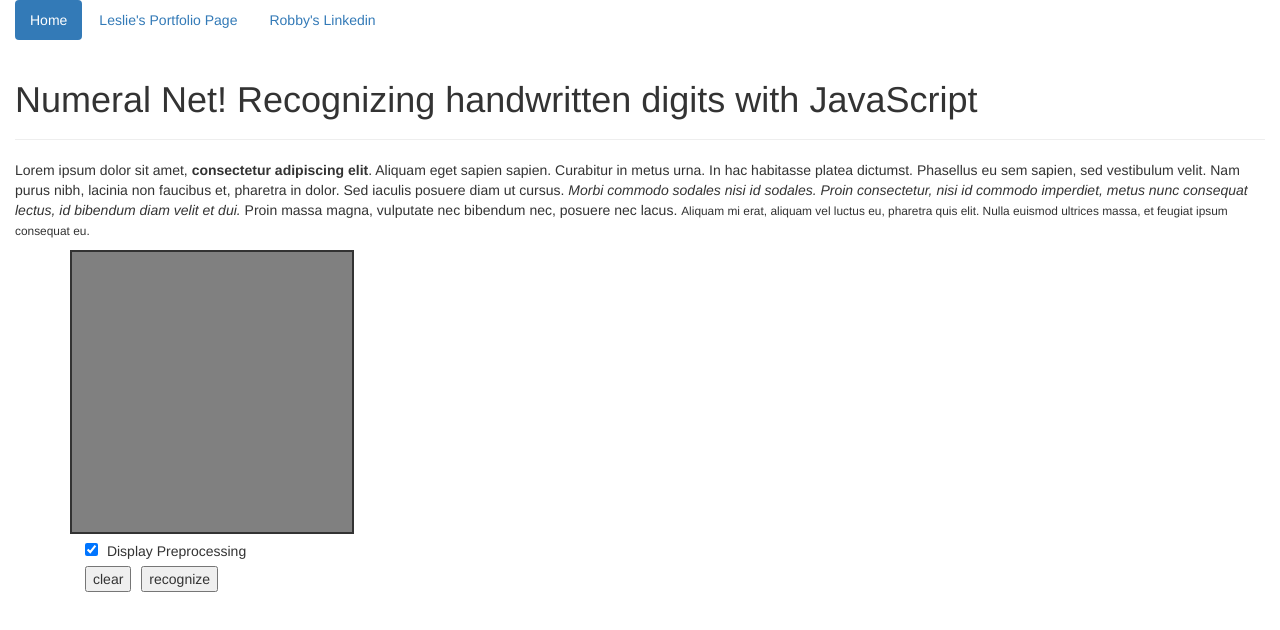
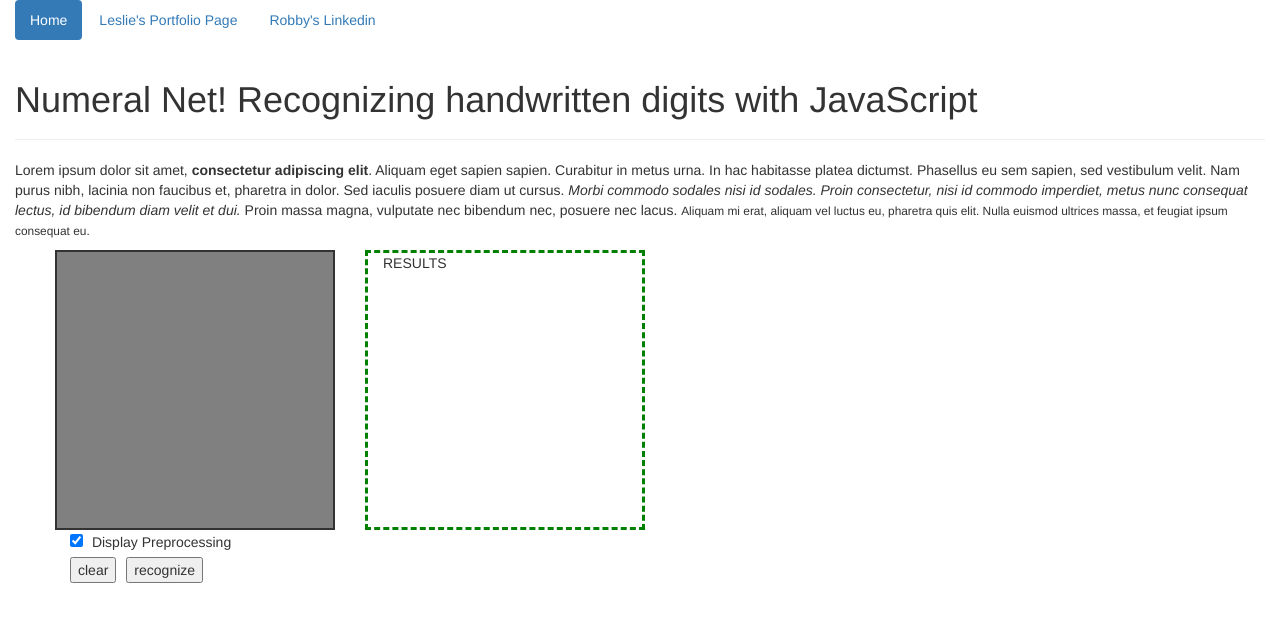
Before and after one commit to RobertBowie/NumeralNet, a website: page public/index.html in a window 1280 px wide. Both pictures are taken after a click on the button "recognize". Drawn offline with Linux system fonts and the light colour scheme; no server answers.

Commit message:
Added CSS for canvas and results.

```diff
--- a/app/controllers/scripts.js
+++ b/app/controllers/scripts.js
@@ -190,12 +190,21 @@ function recognize() {
 
   console.log('recognize time: '+dt+'ms');
   console.log('nnInput: ', nnInput);
-  (function(){
+
+  function renderResults(data) {
+    $('#results').html(data).show;
+  }
+
+
+  (function() {
     $.ajax({
       type: 'GET',
       url:'/trainedNetwork',
       data: {
         input: nnInput
+      },
+      success: function(data){
+        renderResults(data)
       }
     })
   })();
--- a/public/css/main.css
+++ b/public/css/main.css
@@ -8,6 +8,7 @@ body {
 p {
 	margin: 8px 0 0 0;
 }
+
 
 .container p {
 	text-align: center;
--- a/public/css/style.css
+++ b/public/css/style.css
@@ -1 +1,13 @@
-# Empty CSS file for your own CSS
+#results{
+  height: 280px;
+  width: 280px;
+  border: medium dashed green;
+  float: left;
+}
+
+#canvas {
+  width: 280px;
+  height: 280px;
+  float: left;
+  margin-right: 30px;
+}
--- a/public/index.html
+++ b/public/index.html
@@ -44,12 +44,19 @@
           <em>Morbi commodo sodales nisi id sodales. Proin consectetur, nisi id commodo imperdiet, metus nunc consequat lectus, id bibendum diam velit et dui.</em> Proin massa magna, vulputate nec bibendum nec, posuere nec lacus.
           <small>Aliquam mi erat, aliquam vel luctus eu, pharetra quis elit. Nulla euismod ultrices massa, et feugiat ipsum consequat eu.</small>
         </p>
-
+        </div>
       </div>
-      <div class="container" style=";">
+      <div class="container">
+      <div class="row">
         <div>
           <canvas id="canvas" width="280" height="280" style="top:10%;left:10%;border:2px solid;"></canvas>
         </div>
+        <div id='results' class="col-md-4">RESULTS</div>
+      </div>
+      </div>
+        <div>
+          <div id="nnInput"></div>
+          <div style="float:left;font-size:200px;margin-left:80px;" id="nnOut"></div>
         <div class="container">
           <div style="padding-bottom:5px;">
             <input type="checkbox" id="preprocessing" checked="true">
@@ -62,12 +69,8 @@
           <div style="float:left;">
             <input type="button" value="recognize" id="recognize" onclick="recognize()">
           </div>
-          <div id="nnInput"></div>
         </div>
       </div>
-      <div style="float:left;font-size:200px;margin-left:80px;" id="nnOut"></div>
-    </div>
-
     <div style="margin-bottom:10px;"></div>
     <script src="/controllers/jquery.min.js"></script>
     <script src="/controllers/bootstrap.min.js"></script>
```
Also changed, not shown: app/controllers/brainTrain.js (+11 -6 lines), app/routes/index.js (+16 -7 lines).
